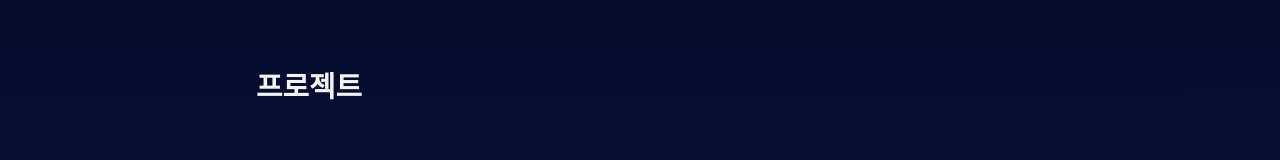
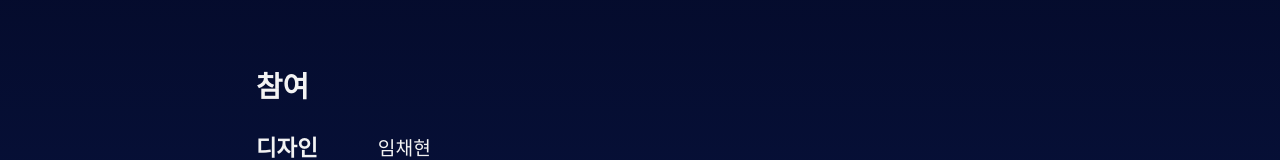
Before and after one commit to 7th-UMC/FE, a React (Vite) app: page /project/1 in a window 1280 px wide. Shown: the part 280-440 px from the top of the page. Built offline with nearby package versions, Linux system fonts and the light colour scheme; a web font is replaced by a local one.

Commit message:
✨ Project 컴포넌트 조건부 렌더링 추가
project 필드가 존재할 때만 Project 컴포넌트가 렌더링되도록 조건부 렌더링 로직을 추가하여, 불필요한 컴포넌트 렌더링을 방지함.

```diff
--- a/src/pages/Project/ProjectDetail.jsx
+++ b/src/pages/Project/ProjectDetail.jsx
@@ -38,7 +38,7 @@ const ProjectDetail = () => {
                 <BackgroundImg src={window.innerWidth <= 430 ? project.projectDetailMobile : project.projectDetailWeb} alt="project" />
                 <DetailContainer2>
                     <Intro data={project} />
-                    <Project data={project} />
+                    {project.project && <Project data={project} />}
                     <People data={project} />
                     <Feel data={project} />
                 </DetailContainer2>
```
